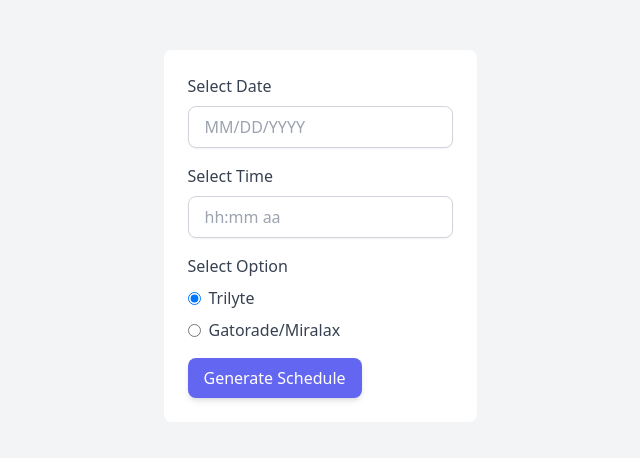
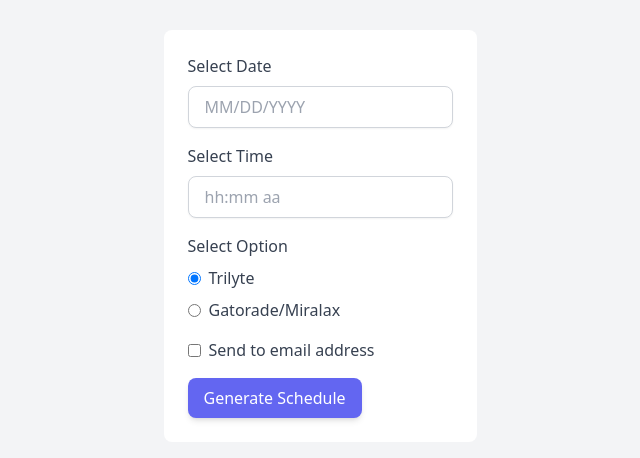
Before and after one commit to Khaled2049/projects, a React (Vite) app in the folder colonoready/: page / in a window 1280 px wide. Shown: the part 164-622 px from the top of the page, without its empty margins (320-960 px from the left). Built offline with nearby package versions, Linux system fonts and the light colour scheme.

Commit message:
Added some styling

```diff
--- a/colonoready/src/components/scheduler.tsx
+++ b/colonoready/src/components/scheduler.tsx
@@ -1,3 +1,4 @@
+import { useState } from "react";
 import { Controller, useForm } from "react-hook-form";
 import { useNavigate } from "react-router-dom";
 import DatePicker from "react-datepicker";
@@ -6,19 +7,19 @@
 const FormComponent = () => {
   const { control, handleSubmit } = useForm();
   const navigate = useNavigate();
-
+  const [sendToEmail, setSendToEmail] = useState(false);
   const onSubmit = (data: any) => {
-    const { date, time, option } = data;
+    const { date, time, option, email } = data;
     const formattedDate = date ? date.toISOString() : null;
     const formattedTime = time ? time.toISOString() : null;
 
     if (option === "Trilyte") {
       navigate("/trilyte", {
-        state: { date: formattedDate, time: formattedTime, option },
+        state: { date: formattedDate, time: formattedTime, option, email },
       });
     } else if (option === "Gatorade/Miralax") {
       navigate("/gatorade-miralax", {
-        state: { date: formattedDate, time: formattedTime, option },
+        state: { date: formattedDate, time: formattedTime, option, email },
       });
     }
   };
@@ -26,7 +27,7 @@
   return (
     <form
       onSubmit={handleSubmit(onSubmit)}
-      className="max-w-md mx-auto my-8 p-6 bg-white rounded-lg"
+      className="mx-w-md max-w-lg mx-auto my-8 p-6 bg-white rounded-lg"
     >
       <div className="mb-4">
         <label htmlFor="date" className="block text-gray-700 font-medium mb-2">
@@ -43,7 +44,7 @@
               placeholderText="MM/DD/YYYY"
               dateFormat="MM/dd/yyyy"
               id="date"
-              className="w-full px-4 py-2 border border-gray-300 rounded-lg shadow-sm focus:outline-none focus:ring-2 focus:ring-indigo-500"
+              className="px-4 py-2 border border-gray-300 rounded-lg shadow-sm focus:outline-none focus:ring-2 focus:ring-indigo-500"
             />
           )}
         />
@@ -121,6 +122,40 @@
             )}
           />
         </div>
+        <div className="flex items-center mt-4">
+          <input
+            type="checkbox"
+            id="sendToEmail"
+            checked={sendToEmail}
+            onChange={() => setSendToEmail(!sendToEmail)}
+            className="mr-2"
+          />
+          <label htmlFor="sendToEmail" className="text-gray-700">
+            Send to email address
+          </label>
+        </div>
+        {sendToEmail && (
+          <div className="mt-4">
+            <Controller
+              control={control}
+              name="email"
+              rules={{ required: sendToEmail }}
+              render={({ field }) => (
+                <>
+                  <label htmlFor="email" className="text-gray-700">
+                    Email Address
+                  </label>
+                  <input
+                    {...field}
+                    type="email"
+                    id="email"
+                    className="border border-gray-300 rounded p-2 mt-2 w-full"
+                  />
+                </>
+              )}
+            />
+          </div>
+        )}
       </div>
       <div className="flex items-center justify-between">
         <button
--- a/colonoready/src/routes/trilyte.tsx
+++ b/colonoready/src/routes/trilyte.tsx
@@ -33,7 +33,7 @@
 
 const Trilyte = () => {
   const { state } = useLocation();
-  const { date, time } = state || {};
+  const { date, time, email } = state || {};
   const [dates, setDates] = useState<Dates | null>(null);
 
   useEffect(() => {
```
